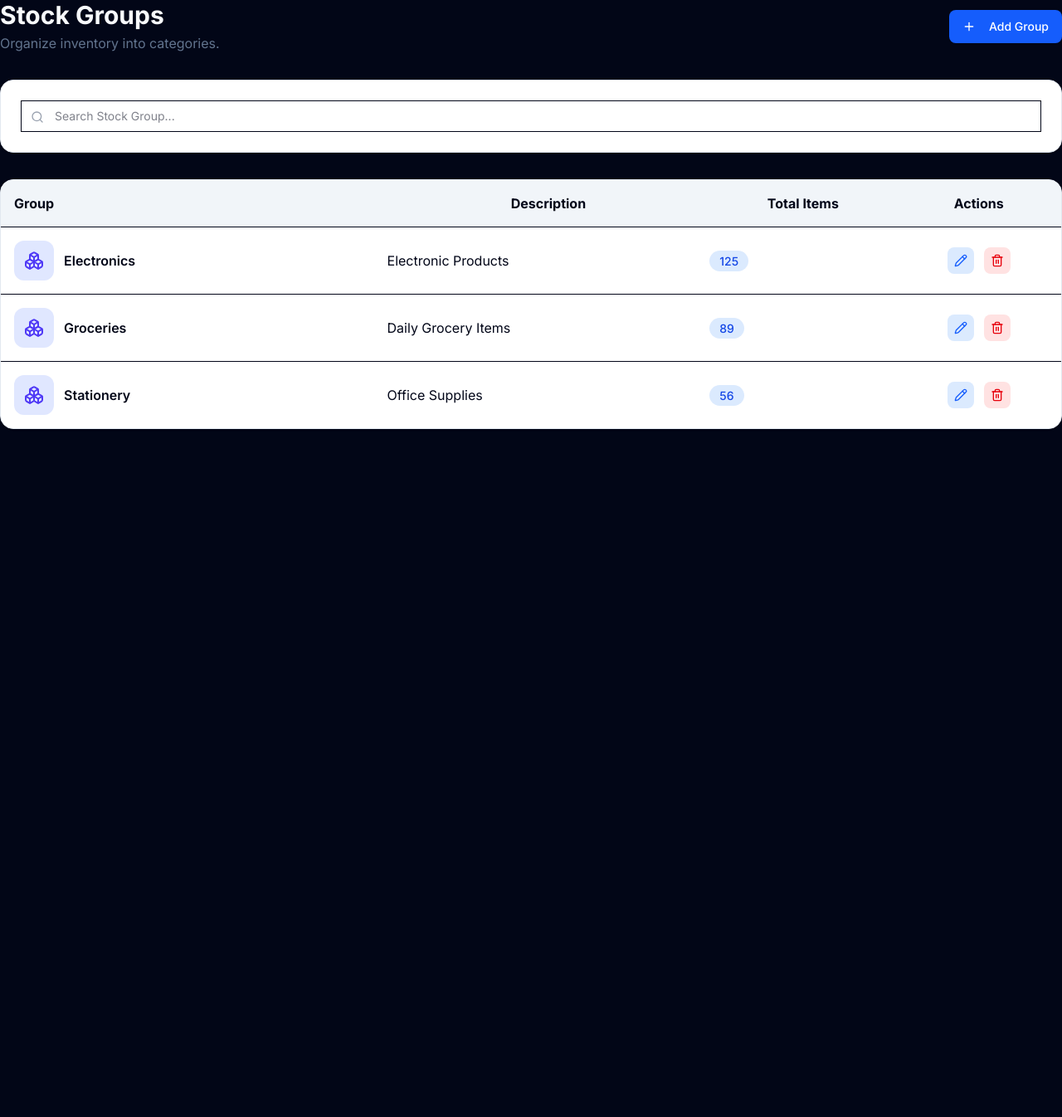
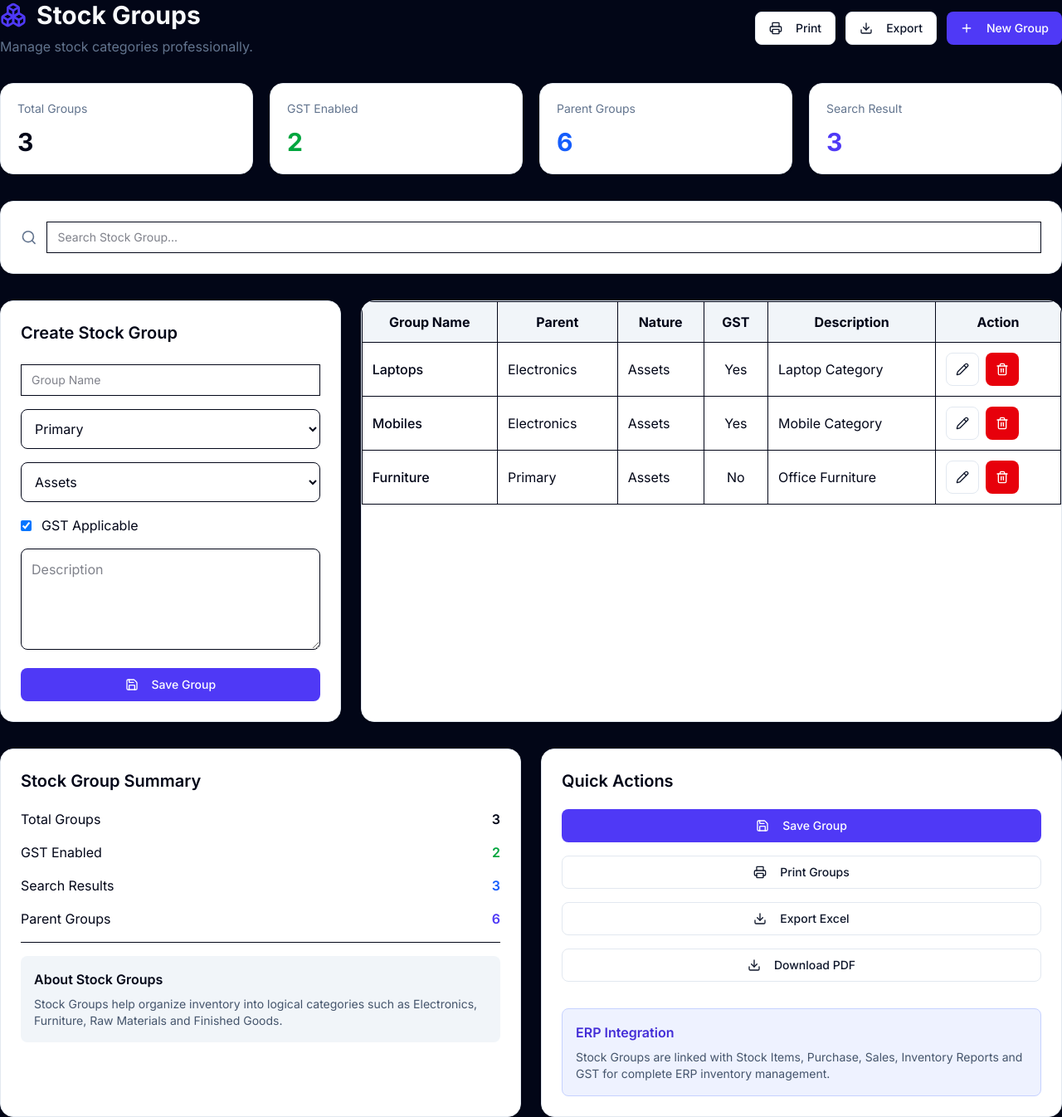
Before and after one commit to Kesarkarale/LedgerFlow, a Next.js app: page /stock-groups in a window 1280 px wide. Shown: the whole page at 83% size. Before the commit the page ends 800 px from the top, so only its background shows below. Built offline with nearby package versions, Linux system fonts and the light colour scheme.

Commit message:
Update page.tsx

```diff
--- a/src/app/stock-groups/page.tsx
+++ b/src/app/stock-groups/page.tsx
@@ -1,73 +1,246 @@
  "use client";
 
-import { useState } from "react";
+import { useMemo, useState } from "react";
 import {
   Boxes,
   Plus,
   Search,
   Pencil,
   Trash2,
+  Save,
+  Printer,
+  Download,
 } from "lucide-react";
 
 import { Card } from "@/components/ui/card";
 import { Button } from "@/components/ui/button";
 import { Input } from "@/components/ui/input";
 
-const stockGroups = [
+type StockGroup = {
+  id: number;
+  name: string;
+  parent: string;
+  nature: string;
+  gst: boolean;
+  description: string;
+};
+
+const parentGroups = [
+  "Primary",
+  "Raw Material",
+  "Finished Goods",
+  "Electronics",
+  "Accessories",
+  "Stationery",
+];
+
+export default function StockGroupsPage() {
+  const [search, setSearch] = useState("");
+
+  const [name, setName] = useState("");
+  const [parent, setParent] = useState("Primary");
+  const [nature, setNature] = useState("Assets");
+  const [gst, setGst] = useState(true);
+  const [description, setDescription] = useState("");
+
+  const [groups, setGroups] = useState<StockGroup[]>([
     {
       id: 1,
-    name: "Electronics",
-    description: "Electronic Products",
-    items: 125,
+      name: "Laptops",
+      parent: "Electronics",
+      nature: "Assets",
+      gst: true,
+      description: "Laptop Category",
     },
     {
       id: 2,
-    name: "Groceries",
-    description: "Daily Grocery Items",
-    items: 89,
+      name: "Mobiles",
+      parent: "Electronics",
+      nature: "Assets",
+      gst: true,
+      description: "Mobile Category",
     },
     {
       id: 3,
-    name: "Stationery",
-    description: "Office Supplies",
-    items: 56,
+      name: "Furniture",
+      parent: "Primary",
+      nature: "Assets",
+      gst: false,
+      description: "Office Furniture",
     },
-];
+  ]);
 
-export default function StockGroupPage() {
-  const [search, setSearch] = useState("");
+  const filtered = useMemo(() => {
+    return groups.filter(
+      (item) =>
+        item.name.toLowerCase().includes(search.toLowerCase()) ||
+        item.parent.toLowerCase().includes(search.toLowerCase())
+    );
+  }, [search, groups]);
+
+  function addGroup() {
+    if (!name) return;
+
+    setGroups((prev) => [
+      ...prev,
+      {
+        id: Date.now(),
+        name,
+        parent,
+        nature,
+        gst,
+        description,
+      },
+    ]);
+
+    setName("");
+    setParent("Primary");
+    setNature("Assets");
+    setGst(true);
+    setDescription("");
+  }
+
+  function deleteGroup(id: number) {
+    setGroups((prev) => prev.filter((x) => x.id !== id));
+  }
 
   return (
     <div className="space-y-8">
 
+      {/* Header */}
+
       <div className="flex items-center justify-between">
 
         <div>
-          <h1 className="text-3xl font-bold">
+
+          <h1 className="flex items-center gap-3 text-3xl font-bold">
+
+            <Boxes className="h-8 w-8 text-indigo-600" />
+
             Stock Groups
+
           </h1>
 
-          <p className="mt-1 text-slate-500">
-            Organize inventory into categories.
+          <p className="mt-2 text-slate-500">
+
+            Manage stock categories professionally.
+
           </p>
+
         </div>
 
-        <Button className="bg-blue-600 hover:bg-blue-700">
+        <div className="flex gap-3">
+
+          <Button variant="outline">
+
+            <Printer className="mr-2 h-4 w-4" />
+
+            Print
+
+          </Button>
+
+          <Button variant="outline">
+
+            <Download className="mr-2 h-4 w-4" />
+
+            Export
+
+          </Button>
+
+          <Button
+            className="bg-indigo-600 hover:bg-indigo-700"
+            onClick={addGroup}
+          >
+
             <Plus className="mr-2 h-4 w-4" />
-          Add Group
+
+            New Group
+
           </Button>
 
         </div>
 
+      </div>
+
+      {/* Statistics */}
+
+      <div className="grid gap-5 md:grid-cols-4">
+
+        <Card className="p-5">
+
+          <p className="text-sm text-slate-500">
+
+            Total Groups
+
+          </p>
+
+          <h2 className="mt-3 text-3xl font-bold">
+
+            {groups.length}
+
+          </h2>
+
+        </Card>
+
+        <Card className="p-5">
+
+          <p className="text-sm text-slate-500">
+
+            GST Enabled
+
+          </p>
+
+          <h2 className="mt-3 text-3xl font-bold text-green-600">
+
+            {groups.filter((g) => g.gst).length}
+
+          </h2>
+
+        </Card>
+
+        <Card className="p-5">
+
+          <p className="text-sm text-slate-500">
+
+            Parent Groups
+
+          </p>
+
+          <h2 className="mt-3 text-3xl font-bold text-blue-600">
+
+            {parentGroups.length}
+
+          </h2>
+
+        </Card>
+
+        <Card className="p-5">
+
+          <p className="text-sm text-slate-500">
+
+            Search Result
+
+          </p>
+
+          <h2 className="mt-3 text-3xl font-bold text-indigo-600">
+
+            {filtered.length}
+
+          </h2>
+
+        </Card>
+
+      </div>
+            {/* ================= Search ================= */}
+
       <Card className="p-6">
 
-        <div className="relative">
+        <div className="flex items-center gap-3">
 
-          <Search className="absolute left-3 top-3 h-4 w-4 text-gray-400" />
+          <Search className="h-5 w-5 text-slate-500" />
 
           <Input
             placeholder="Search Stock Group..."
-            className="pl-10"
             value={search}
             onChange={(e) => setSearch(e.target.value)}
           />
@@ -76,77 +249,202 @@ export default function StockGroupPage() {
 
       </Card>
 
-      <Card className="overflow-hidden">
+      <div className="grid gap-6 lg:grid-cols-3">
 
-        <table className="w-full">
+        {/* ================= Create Group ================= */}
+
+        <Card className="p-6">
+
+          <h2 className="mb-6 text-xl font-semibold">
+
+            Create Stock Group
+
+          </h2>
+
+          <div className="space-y-4">
+
+            <Input
+              placeholder="Group Name"
+              value={name}
+              onChange={(e) => setName(e.target.value)}
+            />
+
+            <select
+              value={parent}
+              onChange={(e) => setParent(e.target.value)}
+              className="w-full rounded-lg border p-3"
+            >
+
+              {parentGroups.map((item) => (
+
+                <option
+                  key={item}
+                  value={item}
+                >
+
+                  {item}
+
+                </option>
+
+              ))}
+
+            </select>
+
+            <select
+              value={nature}
+              onChange={(e) => setNature(e.target.value)}
+              className="w-full rounded-lg border p-3"
+            >
+
+              <option>Assets</option>
+              <option>Liabilities</option>
+              <option>Income</option>
+              <option>Expenses</option>
+
+            </select>
+
+            <label className="flex items-center gap-3">
+
+              <input
+                type="checkbox"
+                checked={gst}
+                onChange={(e) =>
+                  setGst(e.target.checked)
+                }
+              />
+
+              GST Applicable
+
+            </label>
+
+            <textarea
+              rows={4}
+              value={description}
+              onChange={(e) =>
+                setDescription(e.target.value)
+              }
+              placeholder="Description"
+              className="w-full rounded-lg border p-3"
+            />
+
+            <Button
+              className="w-full bg-indigo-600 hover:bg-indigo-700"
+              onClick={addGroup}
+            >
+
+              <Save className="mr-2 h-4 w-4" />
+
+              Save Group
+
+            </Button>
+
+          </div>
+
+        </Card>
+
+        {/* ================= Group Table ================= */}
+
+        <Card className="lg:col-span-2 overflow-hidden">
+
+          <div className="overflow-x-auto">
+
+            <table className="min-w-full">
 
               <thead className="bg-slate-100">
 
                 <tr>
-              <th className="p-4 text-left">Group</th>
-              <th>Description</th>
-              <th>Total Items</th>
-              <th className="text-center">Actions</th>
+
+                  <th className="border p-3">
+                    Group Name
+                  </th>
+
+                  <th className="border p-3">
+                    Parent
+                  </th>
+
+                  <th className="border p-3">
+                    Nature
+                  </th>
+
+                  <th className="border p-3">
+                    GST
+                  </th>
+
+                  <th className="border p-3">
+                    Description
+                  </th>
+
+                  <th className="border p-3">
+                    Action
+                  </th>
+
                 </tr>
 
               </thead>
 
               <tbody>
 
-            {stockGroups
-              .filter((item) =>
-                item.name.toLowerCase().includes(search.toLowerCase())
-              )
-              .map((item) => (
+                {filtered.map((group) => (
 
                   <tr
-                  key={item.id}
-                  className="border-t hover:bg-slate-50"
+                    key={group.id}
+                    className="hover:bg-slate-50"
                   >
 
-                  <td className="p-4">
+                    <td className="border p-3 font-medium">
 
-                    <div className="flex items-center gap-3">
-
-                      <div className="rounded-xl bg-indigo-100 p-3">
-
-                        <Boxes className="text-indigo-600" />
-
-                      </div>
-
-                      <span className="font-semibold">
-                        {item.name}
-                      </span>
-
-                    </div>
+                      {group.name}
 
                     </td>
 
-                  <td>{item.description}</td>
+                    <td className="border p-3">
 
-                  <td>
-
-                    <span className="rounded-full bg-blue-100 px-3 py-1 text-sm font-medium text-blue-700">
-                      {item.items}
-                    </span>
+                      {group.parent}
 
                     </td>
 
-                  <td>
+                    <td className="border p-3">
 
-                    <div className="flex justify-center gap-3">
+                      {group.nature}
 
-                      <button className="rounded-lg bg-blue-100 p-2">
+                    </td>
 
-                        <Pencil className="h-4 w-4 text-blue-600" />
+                    <td className="border p-3 text-center">
 
-                      </button>
+                      {group.gst ? "Yes" : "No"}
 
-                      <button className="rounded-lg bg-red-100 p-2">
+                    </td>
 
-                        <Trash2 className="h-4 w-4 text-red-600" />
+                    <td className="border p-3">
 
-                      </button>
+                      {group.description}
+
+                    </td>
+
+                    <td className="border p-3">
+
+                      <div className="flex gap-2">
+
+                        <Button
+                          size="icon"
+                          variant="outline"
+                        >
+
+                          <Pencil className="h-4 w-4" />
+
+                        </Button>
+
+                        <Button
+                          size="icon"
+                          variant="destructive"
+                          onClick={() =>
+                            deleteGroup(group.id)
+                          }
+                        >
+
+                          <Trash2 className="h-4 w-4" />
+
+                        </Button>
 
                       </div>
 
@@ -160,8 +458,184 @@ export default function StockGroupPage() {
 
             </table>
 
+          </div>
+
         </Card>
 
       </div>
+            {/* ================= Summary ================= */}
+
+      <div className="grid gap-6 lg:grid-cols-2">
+
+        <Card className="p-6">
+
+          <h2 className="mb-5 text-xl font-semibold">
+
+            Stock Group Summary
+
+          </h2>
+
+          <div className="space-y-4">
+
+            <div className="flex justify-between">
+
+              <span>Total Groups</span>
+
+              <span className="font-semibold">
+
+                {groups.length}
+
+              </span>
+
+            </div>
+
+            <div className="flex justify-between">
+
+              <span>GST Enabled</span>
+
+              <span className="font-semibold text-green-600">
+
+                {groups.filter((g) => g.gst).length}
+
+              </span>
+
+            </div>
+
+            <div className="flex justify-between">
+
+              <span>Search Results</span>
+
+              <span className="font-semibold text-blue-600">
+
+                {filtered.length}
+
+              </span>
+
+            </div>
+
+            <div className="flex justify-between">
+
+              <span>Parent Groups</span>
+
+              <span className="font-semibold text-indigo-600">
+
+                {parentGroups.length}
+
+              </span>
+
+            </div>
+
+            <hr />
+
+            <div className="rounded-lg bg-slate-100 p-4">
+
+              <h3 className="font-semibold">
+
+                About Stock Groups
+
+              </h3>
+
+              <p className="mt-2 text-sm text-slate-600">
+
+                Stock Groups help organize inventory into
+                logical categories such as Electronics,
+                Furniture, Raw Materials and Finished Goods.
+              </p>
+
+            </div>
+
+          </div>
+
+        </Card>
+
+        {/* ================= Quick Actions ================= */}
+
+        <Card className="p-6">
+
+          <h2 className="mb-5 text-xl font-semibold">
+
+            Quick Actions
+
+          </h2>
+
+          <div className="grid gap-4">
+
+            <Button
+              className="bg-indigo-600 hover:bg-indigo-700"
+              onClick={() =>
+                alert("Stock Group Saved Successfully")
+              }
+            >
+
+              <Save className="mr-2 h-4 w-4" />
+
+              Save Group
+
+            </Button>
+
+            <Button
+              variant="outline"
+              onClick={() => window.print()}
+            >
+
+              <Printer className="mr-2 h-4 w-4" />
+
+              Print Groups
+
+            </Button>
+
+            <Button
+              variant="outline"
+              onClick={() =>
+                alert("Excel Export Coming Soon")
+              }
+            >
+
+              <Download className="mr-2 h-4 w-4" />
+
+              Export Excel
+
+            </Button>
+
+            <Button
+              variant="outline"
+              onClick={() =>
+                alert("PDF Export Coming Soon")
+              }
+            >
+
+              <Download className="mr-2 h-4 w-4" />
+
+              Download PDF
+
+            </Button>
+
+          </div>
+
+          <div className="mt-8 rounded-lg border border-indigo-200 bg-indigo-50 p-4">
+
+            <h3 className="font-semibold text-indigo-700">
+
+              ERP Integration
+
+            </h3>
+
+            <p className="mt-2 text-sm text-slate-600">
+
+              Stock Groups are linked with Stock Items,
+              Purchase, Sales, Inventory Reports and GST
+              for complete ERP inventory management.
+
+            </p>
+
+          </div>
+
+        </Card>
+
+      </div>
+
+    </div>
+
   );
+
 }
```
Lines whose indentation alone changed are shown as unchanged.
